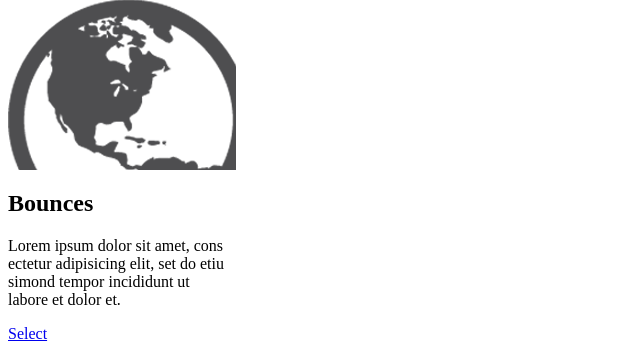
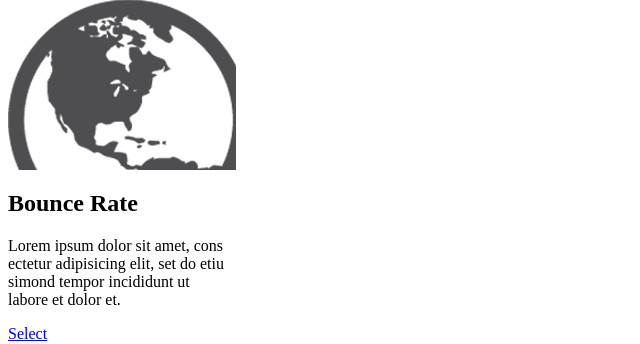
Before and after one commit to sergeny/analyze, a Django app: template templates/plus/search.html in a window 1280 px wide. Shown: the part 1084-1428 px from the top of the page, without its empty margins (0-640 px from the left). Run offline with Django 3.2, Linux system fonts and the light colour scheme; the template is opened without the code that fills it, so the values that code supplies are empty; some libraries are stand-ins or nearby versions.

Commit message:
Changed header Bounces to Bounce Rate

```diff
--- a/templates/plus/search.html
+++ b/templates/plus/search.html
@@ -174,7 +174,7 @@ window.onload=recallinput
 
     	<div class="bounce_selectsquare">
 	    	<aside>
-	    	<h2>Bounces</h2>
+	    	<h2>Bounce Rate</h2>
 			<p>
 				Lorem ipsum dolor sit amet, cons
 				<br>
```
